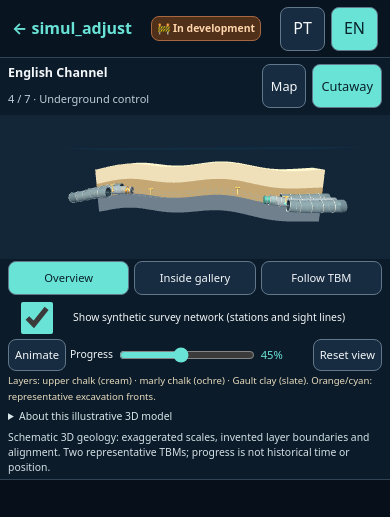
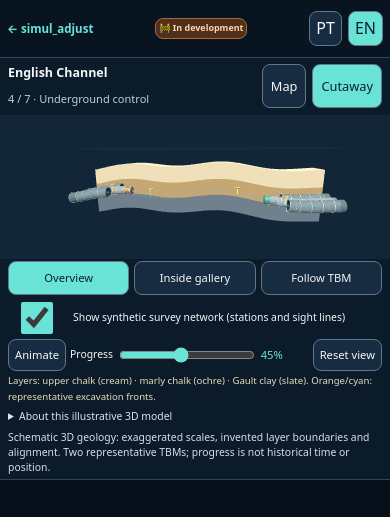
Before and after one commit to kauevestena/simul_adjust, a website: page channel_tunnel_story/index.html in a window 390 px wide. Shown: the top 517 px of the page. Drawn offline with Linux system fonts and the light colour scheme; no server answers.

```diff
--- a/channel_tunnel_story/style.css
+++ b/channel_tunnel_story/style.css
@@ -31,3 +31,6 @@
 #surveySequence{color:#b9e9ee;font-weight:600;line-height:1.35;font-size:.79rem}
 @media(max-width:850px){.development-badge{font-size:.65rem;padding:3px 5px}
  #surveySequence{font-size:.67rem}}
+
+@media(max-width:600px){.top{gap:5px;padding:5px 7px}.top #back{font-size:.72rem}
+ .development-badge{font-size:.56rem;padding:2px 3px}.top .langs button{min-height:34px;padding:3px 6px}}
```
